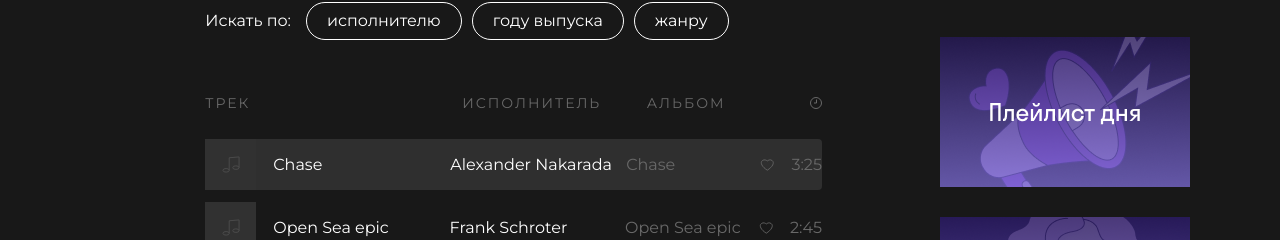
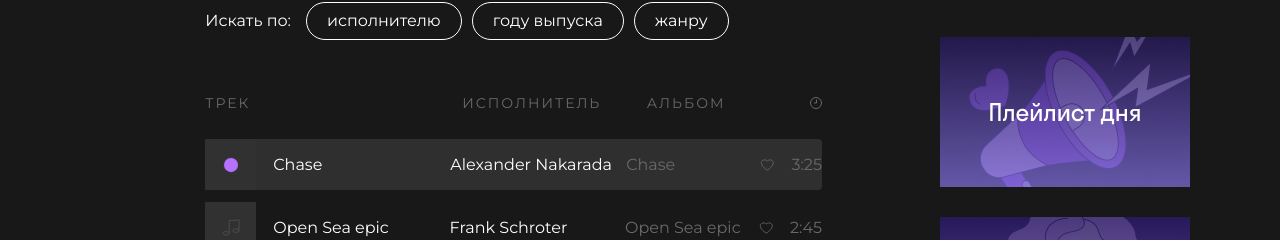
Before and after one commit to Almazny26/skypro-music, a Next.js app: page / in a window 1280 px wide. Both pictures are taken after a click on the link "Alexander Nakarada". Shown: the part 238-478 px from the top of the page. Built offline with nearby package versions, Linux system fonts and the light colour scheme.

Commit message:
Добавлена точка при воспроизведении

```diff
--- a/src/app/page.tsx
+++ b/src/app/page.tsx
@@ -132,6 +132,7 @@ export default function Home() {
             <Playlist
               tracks={data}
               currentTrackId={currentTrack?._id || null}
+              isPlaying={isPlaying}
               onTrackSelect={handleTrackSelect}
             />
           </div>
--- a/src/components/Playlist.tsx
+++ b/src/components/Playlist.tsx
@@ -21,12 +21,13 @@ interface PlaylistProps {
     track_file: string;
   }>;
   currentTrackId: number | null;
+  isPlaying: boolean;
   onTrackSelect: (track: PlaylistProps['tracks'][0]) => void;
 }
 
 // Компонент списка треков (плейлиста)
 // Содержит заголовки колонок и список компонентов Track
-export default function Playlist({ tracks, currentTrackId, onTrackSelect }: PlaylistProps) {
+export default function Playlist({ tracks, currentTrackId, isPlaying, onTrackSelect }: PlaylistProps) {
   return (
     <div className={styles.content}>
       {/* Заголовки колонок таблицы треков */}
@@ -50,6 +51,7 @@ export default function Playlist({ tracks, currentTrackId, onTrackSelect }: Play
             track={track}
             duration={formatDuration(track.duration_in_seconds)}
             isActive={currentTrackId === track._id}
+            isPlaying={currentTrackId === track._id && isPlaying}
             onSelect={onTrackSelect}
           />
         ))}
--- a/src/components/Track.module.css
+++ b/src/components/Track.module.css
@@ -113,3 +113,25 @@
   background-color: rgba(255, 255, 255, 0.1);
   border-radius: 4px;
 }
+
+.playingDot {
+  width: 16px;
+  height: 16px;
+  background-color: #b672ff;
+  border-radius: 8px;
+  display: block;
+}
+
+.playingDotAnimated {
+  animation: bubble_out 0.6s ease-in-out infinite both;
+}
+
+@keyframes bubble_out {
+  0%,
+  100% {
+    transform: scale(0.5);
+  }
+  50% {
+    transform: scale(1);
+  }
+}
--- a/src/components/Track.tsx
+++ b/src/components/Track.tsx
@@ -17,6 +17,7 @@ interface TrackProps {
   duration: string; // Длительность трека (например, "4:44")
   subtitle?: string; // Дополнительная информация (опционально, например "(Remix)")
   isActive?: boolean; // Флаг активного трека
+  isPlaying?: boolean; // Флаг воспроизведения трека
   onSelect: (track: TrackProps['track']) => void; // Обработчик выбора трека
 }
 
@@ -27,6 +28,7 @@ export default function Track({
   duration,
   subtitle,
   isActive = false,
+  isPlaying = false,
   onSelect,
 }: TrackProps) {
   const handleClick = () => {
@@ -43,10 +45,14 @@ export default function Track({
         {/* Блок с названием трека и иконкой */}
         <div className={styles.title}>
           <div className={styles.titleImage}>
-            {/* Иконка ноты из SVG спрайта */}
-            <svg className={styles.titleSvg}>
-              <use href="/img/icon/sprite.svg#icon-note"></use>
-            </svg>
+            {/* Если трек активен, показываем фиолетовую точку, иначе иконку ноты */}
+            {isActive ? (
+              <span className={`${styles.playingDot} ${isPlaying ? styles.playingDotAnimated : ''}`}></span>
+            ) : (
+              <svg className={styles.titleSvg}>
+                <use href="/img/icon/sprite.svg#icon-note"></use>
+              </svg>
+            )}
           </div>
           <div className={styles.titleText}>
             <Link className={styles.titleLink} href="" onClick={(e) => e.preventDefault()}>
```
